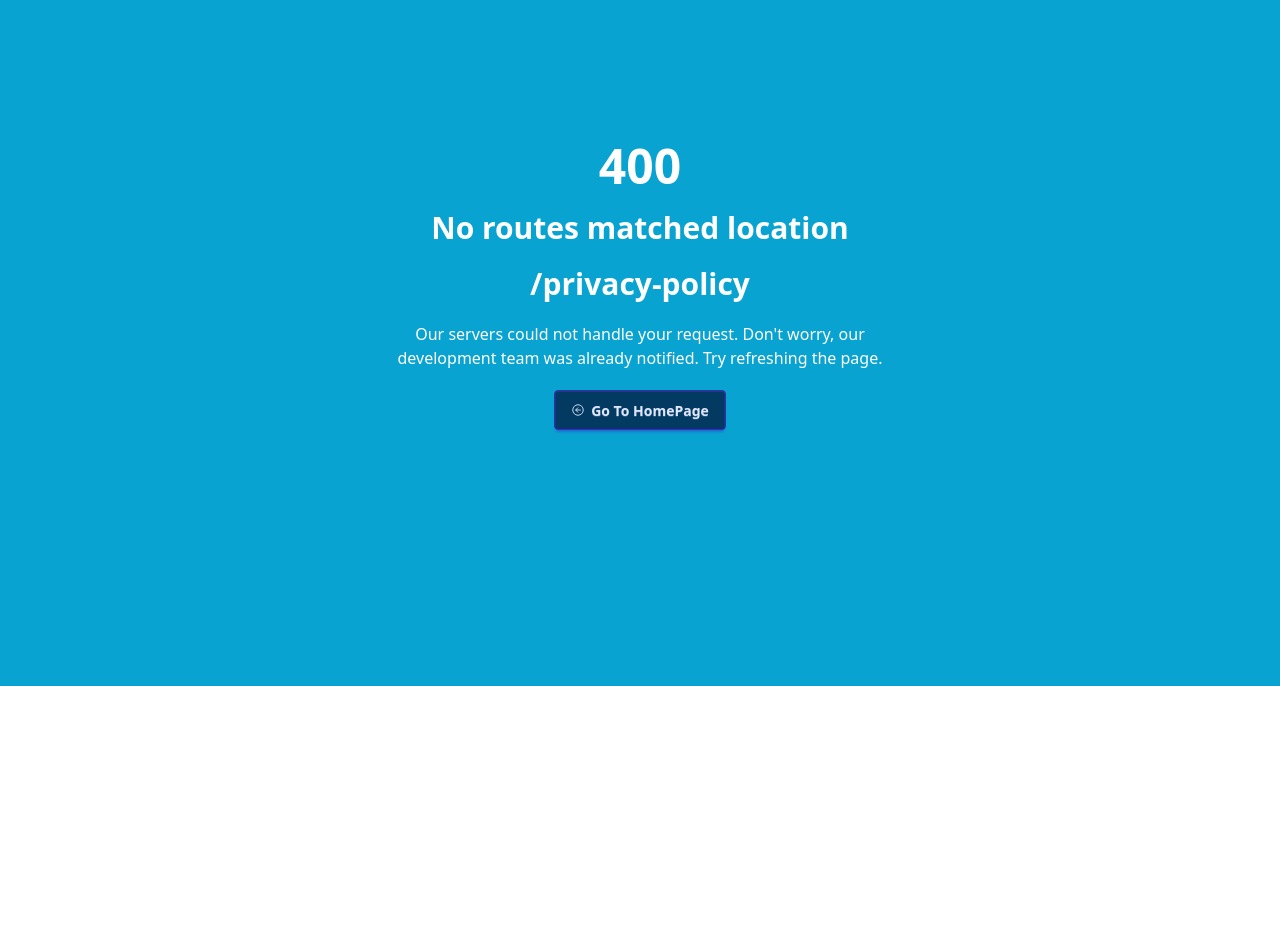
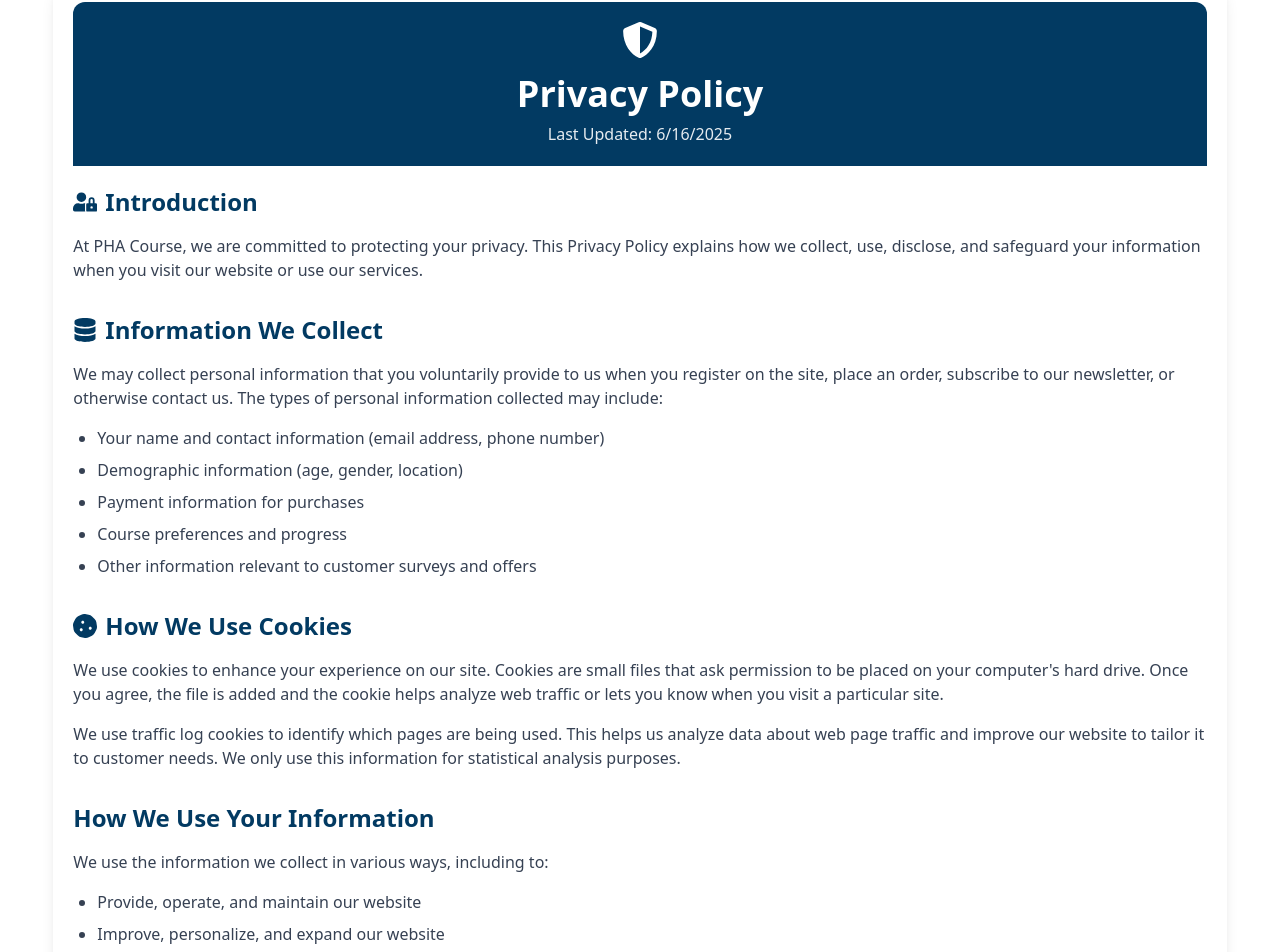
Before and after one commit to Parvez141300/pha-course-client, a React (Vite) app: page /privacy-policy in a window 1280 px wide. Shown: the part 114-1066 px from the top of the page. Before the commit the page ends 800 px from the top, so only its background shows below. Built offline with nearby package versions, Linux system fonts and the light colour scheme; no server answers.

Commit message:
created a privacy policy component

```diff
--- a/src/Components/Footer.jsx
+++ b/src/Components/Footer.jsx
@@ -36,17 +36,17 @@ const Footer = () => {
             </h3>
             <ul className="space-y-1">
               <li>
-                <Link to={'/'} rel="noopener noreferrer" href="#">
+                <Link to={"/"} rel="noopener noreferrer" href="#">
                   Home
                 </Link>
               </li>
               <li>
-                <Link to={'/courses'} rel="noopener noreferrer" href="#">
+                <Link to={"/courses"} rel="noopener noreferrer" href="#">
                   Courses
                 </Link>
               </li>
               <li>
-                <Link to={'/login'} rel="noopener noreferrer" href="#">
+                <Link to={"/login"} rel="noopener noreferrer" href="#">
                   Login
                 </Link>
               </li>
@@ -59,9 +59,7 @@ const Footer = () => {
             </h3>
             <ul className="space-y-1">
               <li>
-                <a rel="noopener noreferrer" href="#">
-                  Privacy
-                </a>
+                <Link to={"/privacy-policy"}>Privacy & Policy</Link>
               </li>
               <li>
                 <a rel="noopener noreferrer" href="#">
--- /dev/null
+++ b/src/pages/PrivacyPolicy/PrivacyPolicy.jsx
@@ -0,0 +1,160 @@
+import React from "react";
+import { Helmet } from "react-helmet-async";
+import { FaShieldAlt, FaUserLock, FaDatabase, FaCookie } from "react-icons/fa";
+
+const PrivacyPolicy = () => {
+  return (
+    <div className="min-h-screen my-8">
+      <Helmet>
+        <title>Privacy Policy | PHA Course</title>
+        <meta
+          name="description"
+          content="Our Privacy Policy explains how we collect, use, and protect your information."
+        />
+      </Helmet>
+
+      <div className="w-11/12 mx-auto bg-white dark:bg-gray-800 rounded-xl shadow-lg overflow-hidden p-5">
+        {/* Header */}
+        <div className="bg-[#023A62] dark:bg-[#09A3D0] text-center py-5 mb-5
+        rounded-t-xl">
+          <div className="flex justify-center mb-4">
+            <FaShieldAlt className="text-white text-4xl" />
+          </div>
+          <h1 className="text-3xl sm:text-4xl font-bold text-white">
+            Privacy Policy
+          </h1>
+          <p className="mt-2 text-white/90">
+            Last Updated: {new Date().toLocaleDateString()}
+          </p>
+        </div>
+
+        {/* Content */}
+        <div className="space-y-8">
+          <section className="space-y-4">
+            <h2 className="text-2xl font-bold text-[#023A62] dark:text-[#09A3D0] flex items-center gap-2">
+              <FaUserLock /> Introduction
+            </h2>
+            <p className="text-gray-700 dark:text-gray-300">
+              At PHA Course, we are committed to protecting your privacy. This
+              Privacy Policy explains how we collect, use, disclose, and
+              safeguard your information when you visit our website or use our
+              services.
+            </p>
+          </section>
+
+          <section className="space-y-4">
+            <h2 className="text-2xl font-bold text-[#023A62] dark:text-[#09A3D0] flex items-center gap-2">
+              <FaDatabase /> Information We Collect
+            </h2>
+            <p className="text-gray-700 dark:text-gray-300">
+              We may collect personal information that you voluntarily provide
+              to us when you register on the site, place an order, subscribe to
+              our newsletter, or otherwise contact us. The types of personal
+              information collected may include:
+            </p>
+            <ul className="list-disc pl-6 space-y-2 text-gray-700 dark:text-gray-300">
+              <li>
+                Your name and contact information (email address, phone number)
+              </li>
+              <li>Demographic information (age, gender, location)</li>
+              <li>Payment information for purchases</li>
+              <li>Course preferences and progress</li>
+              <li>Other information relevant to customer surveys and offers</li>
+            </ul>
+          </section>
+
+          <section className="space-y-4">
+            <h2 className="text-2xl font-bold text-[#023A62] dark:text-[#09A3D0] flex items-center gap-2">
+              <FaCookie /> How We Use Cookies
+            </h2>
+            <p className="text-gray-700 dark:text-gray-300">
+              We use cookies to enhance your experience on our site. Cookies are
+              small files that ask permission to be placed on your computer's
+              hard drive. Once you agree, the file is added and the cookie helps
+              analyze web traffic or lets you know when you visit a particular
+              site.
+            </p>
+            <p className="text-gray-700 dark:text-gray-300">
+              We use traffic log cookies to identify which pages are being used.
+              This helps us analyze data about web page traffic and improve our
+              website to tailor it to customer needs. We only use this
+              information for statistical analysis purposes.
+            </p>
+          </section>
+
+          <section className="space-y-4">
+            <h2 className="text-2xl font-bold text-[#023A62] dark:text-[#09A3D0]">
+              How We Use Your Information
+            </h2>
+            <p className="text-gray-700 dark:text-gray-300">
+              We use the information we collect in various ways, including to:
+            </p>
+            <ul className="list-disc pl-6 space-y-2 text-gray-700 dark:text-gray-300">
+              <li>Provide, operate, and maintain our website</li>
+              <li>Improve, personalize, and expand our website</li>
+              <li>Understand and analyze how you use our website</li>
+              <li>
+                Develop new products, services, features, and functionality
+              </li>
+              <li>Process your transactions and manage your orders</li>
+              <li>Send you emails and other communications</li>
+              <li>Find and prevent fraud</li>
+            </ul>
+          </section>
+
+          <section className="space-y-4">
+            <h2 className="text-2xl font-bold text-[#023A62] dark:text-[#09A3D0]">
+              Data Security
+            </h2>
+            <p className="text-gray-700 dark:text-gray-300">
+              We implement appropriate technical and organizational measures to
+              maintain the safety of your personal information. All
+              sensitive/credit information you supply is encrypted via Secure
+              Socket Layer (SSL) technology.
+            </p>
+            <p className="text-gray-700 dark:text-gray-300">
+              We follow generally accepted industry standards to protect the
+              personal information submitted to us, both during transmission and
+              once we receive it. However, no method of transmission over the
+              Internet or method of electronic storage is 100% secure.
+            </p>
+          </section>
+
+          <section className="space-y-4">
+            <h2 className="text-2xl font-bold text-[#023A62] dark:text-[#09A3D0]">
+              Changes to This Policy
+            </h2>
+            <p className="text-gray-700 dark:text-gray-300">
+              We may update our Privacy Policy from time to time. We will notify
+              you of any changes by posting the new Privacy Policy on this page
+              and updating the "Last Updated" date at the top of this Privacy
+              Policy.
+            </p>
+            <p className="text-gray-700 dark:text-gray-300">
+              You are advised to review this Privacy Policy periodically for any
+              changes. Changes to this Privacy Policy are effective when they
+              are posted on this page.
+            </p>
+          </section>
+
+          <section className="space-y-4">
+            <h2 className="text-2xl font-bold text-[#023A62] dark:text-[#09A3D0]">
+              Contact Us
+            </h2>
+            <p className="text-gray-700 dark:text-gray-300">
+              If you have any questions about this Privacy Policy, please
+              contact us at:
+            </p>
+            <p className="text-gray-700 dark:text-gray-300">
+              Email: privacy@phacourse.com
+              <br />
+              Address: 123 Privacy Lane, Dhaka, Bangladesh
+            </p>
+          </section>
+        </div>
+      </div>
+    </div>
+  );
+};
+
+export default PrivacyPolicy;
--- a/src/router/Router.jsx
+++ b/src/router/Router.jsx
@@ -14,6 +14,7 @@ import ErrorPage from "../pages/ErrorPage/ErrorPage";
 import MyEnrolledCourses from "../pages/MyEnrolledCourses/MyEnrolledCourses";
 import UserProfile from "../pages/UserProfile/UserProfile";
 import ContactUs from "../pages/ContactUs/ContactUs";
+import PrivacyPolicy from "../pages/PrivacyPolicy/PrivacyPolicy";
 
 export const router = createBrowserRouter([
   {
@@ -84,6 +85,10 @@ export const router = createBrowserRouter([
       {
         path: '/contact-us',
         element: <ContactUs></ContactUs>
+      },
+      {
+        path: '/privacy-policy',
+        element: <PrivacyPolicy></PrivacyPolicy>
       }
     ],
   },
```
